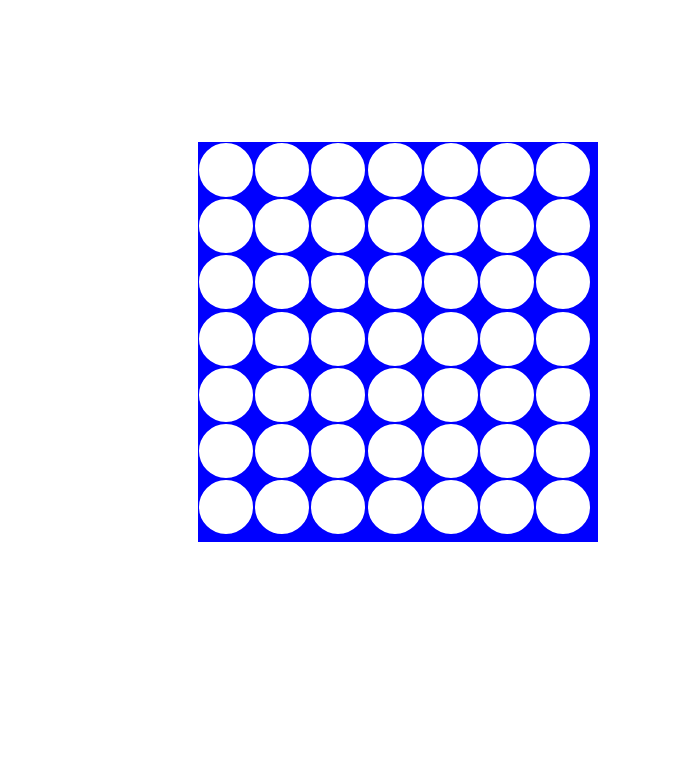
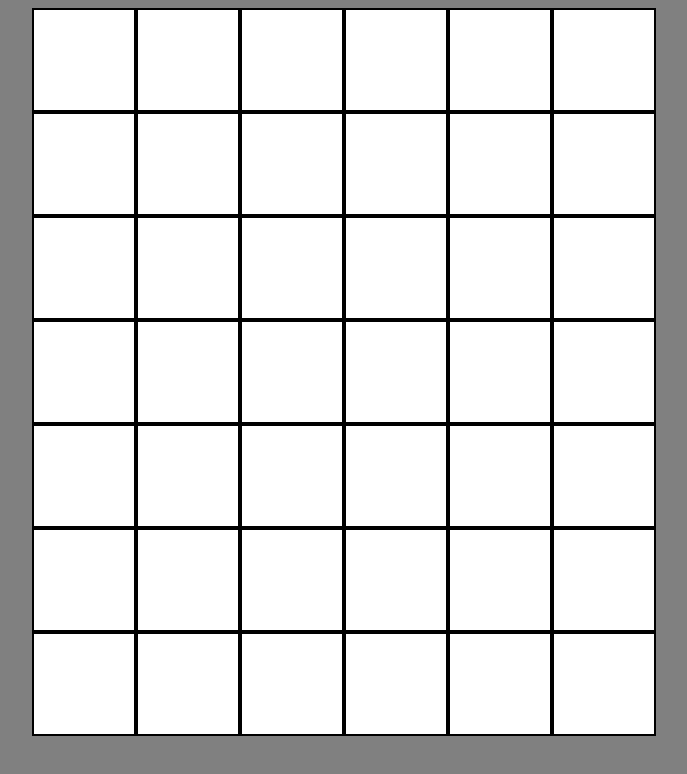
Before and after one commit to standaman52/Connect-4, a plain HTML site: page index.html in a window 1280 px wide. Shown: the whole page, without its empty margins (242-929 px from the left). Drawn offline with nearby package versions, Linux system fonts and the light colour scheme.

Commit message:
New board created with jquery

```diff
--- a/connect4.js
+++ b/connect4.js
@@ -1,42 +1,24 @@
 $(function(){
+  //create div container
+  $wrapper = $("<div>").addClass("wrapper");
+  $("body").append($wrapper);
 
-  //grabs the board element
-  $board = $("#board")
-  //apends the board to the
-  $("body").append($board);
-  //main board
-  $mainBoard = $("#mainBoard");
-  //counts the number of clicks
-  var count = 1;
+  //create a board wrapper
+  $board_wrapper = $("<div>").addClass("board_wrapper");
+  $wrapper.append($board_wrapper);
 
-
-//creates a the cirlce divs
-  var generateCirlce = function(){
-   //counts the number of clicks
-    count++;
-    //Ensures that the button clicked is either a red or yellow button
-    if(count % 2 === 0){
-      $(this).addClass("discRed").off("click")
-    }
-    else {
-      $(this).addClass("discYellow").off("click")
-    }
+  //create a row wrapper
+  for (var i = 1; i < 8; i++) {
+    $row_wrapper = $("<div>").addClass("row_wrapper").attr("id", "row"+i);
+    $board_wrapper.append($row_wrapper
+    )
   }
-//creates the triangle div
-var generateTriangle = function(){
-  $triangle = $("<div>").addClass("arrow-down");
-  $('body').prepend($triangle)
-
-}
+  //creates row of chips
+  for (var i = 0; i < 6; i++) {
+    $chip_holder = $("<div>").addClass("chip_holder");
+    $(".row_wrapper").append($chip_holder);
+  }
 
 
 
-  //creates the board template
-  for (var i = 1; i < 50; i++) {
-    $circleBox = $("<div>").addClass("circle").attr("id", "square"+i);
-    //apends the divs to the boards.
-    $board.append($circleBox);
-    $circleBox.on("click",generateCirlce);
-    $circleBox.on("mouseover", generateTriangle);
-  }
 })
--- a/index.html
+++ b/index.html
@@ -6,12 +6,9 @@
   <link rel="stylesheet" href="style.css">
 </head>
 <body>
-   <div id="board">
-     <div id="mainBoard">
 
-     </div>
 
-   </div>
+
 
   <script
   src="https://code.jquery.com/jquery-3.2.1.min.js"
--- a/style.css
+++ b/style.css
@@ -1,47 +1,30 @@
 body{
+  margin:0;
+  padding: 0;
+  background-color:grey;
+}
+.wrapper{
+  margin:8px auto 6px;
+  width: 732px;
+  position: relative;
+  /*border: 2px solid black;*/
+}
+.board_wrapper{
+  height: 624px;
+  /*border: 2px solid black;*/
+}
+div .row_wrapper{
+  height: 104px;
+
+}
+div .row_wrapper div{
+  width: 100px;
+  height: 100px;
+  border: 2px solid black;
+  float: left;
   background-color: white;
 }
-#board{
-  height: 400px;
-  width: 400px;
-  margin-top: 140px;
-  margin-left: auto;
-  margin-right: auto;
-border: 2px solid white;
-background-color: blue;
+.canvas{
+   border-radius: 50%;
+   color:red;
 }
-.circle{
-  height: 50px;
-  width: 50px;
-  border: 2px solid white;
-  display: inline-block;
-  overflow: auto;
-  text-align: center;
-  line-height: 250px;
-  vertical-align: middle;
-   border-radius: 50%;
-   background-color: white;
-   margin: 1.1px;
-}
-.discRed{
-  height: 50px;
-  width: 50px;
-  border-radius: 50%;
-  background-color: red;
-
-}
-.discYellow{
-  height: 50px;
-  width: 50px;
-  border-radius: 50%;
-  background-color: yellow;
-
-}
-.arrow-down {
-  width: 0;
-  height: 0;
-  border-style: solid;
-  border-width: 20px 20px 0 20px;
-  border-color: #00ff84 transparent transparent transparent;
-
-}
```
Also changed, not shown: 1 other file. Lines whose indentation alone changed are shown as unchanged.
